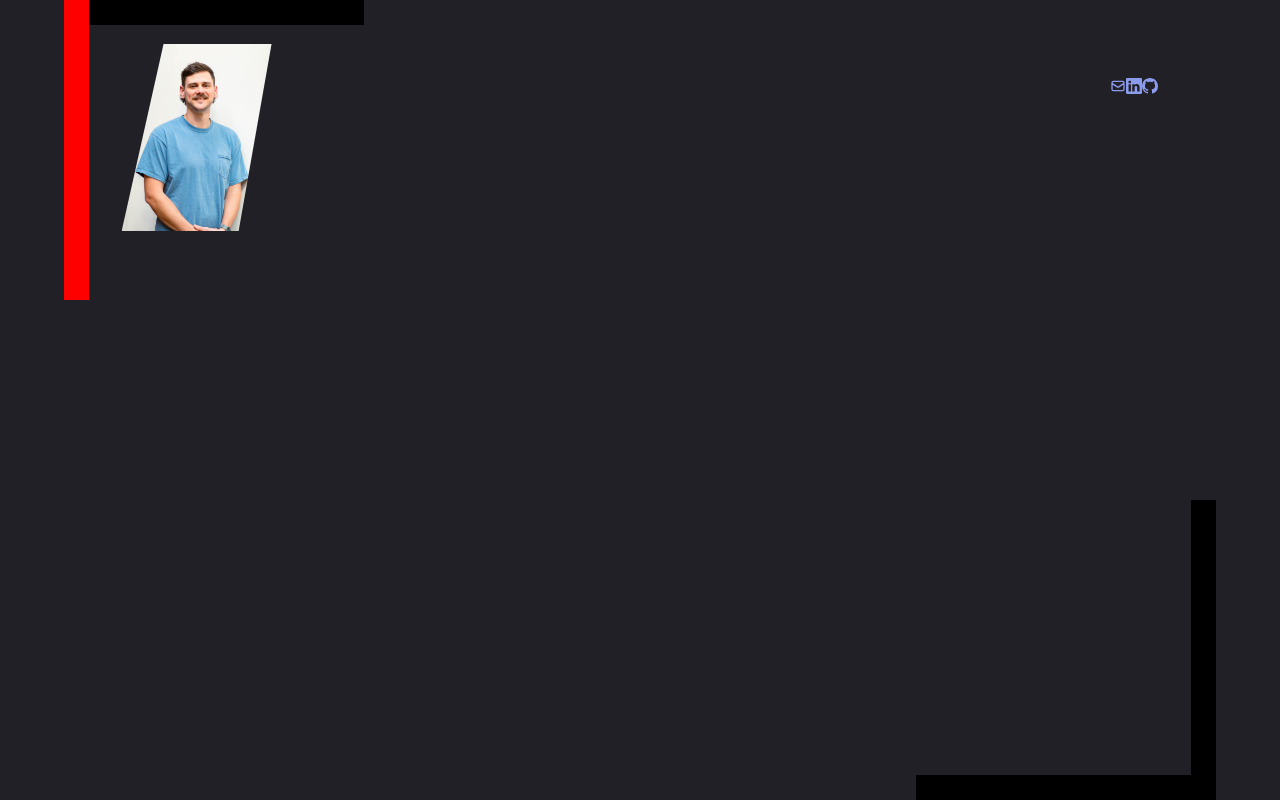
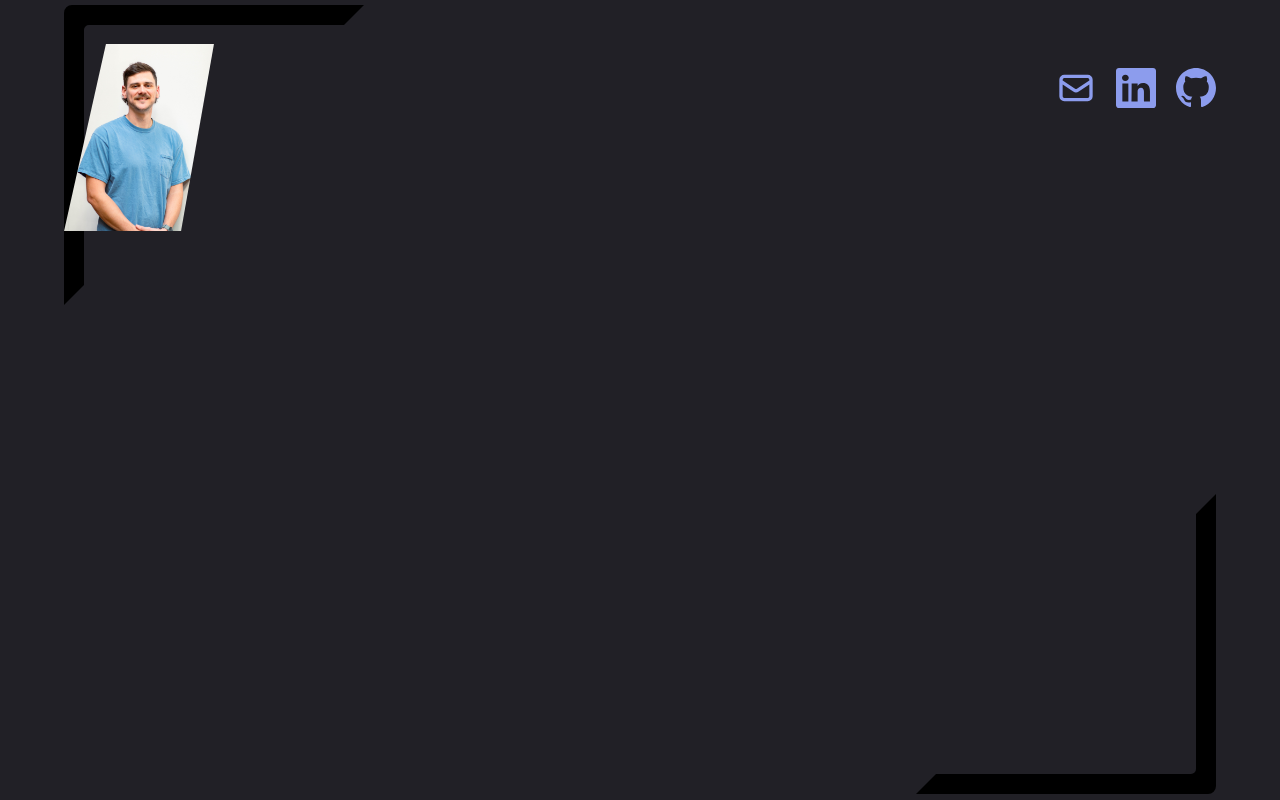
Before and after one commit to alecdhansen/AlecHansen, a React (Vite) app: page / in a window 1280 px wide. Built offline with nearby package versions, Linux system fonts and the light colour scheme.

Commit message:
format for svgs

```diff
--- a/src/App/index.tsx
+++ b/src/App/index.tsx
@@ -1,14 +1,24 @@
-import { AppContainer, ContentContainer } from "./style";
+import {
+  AppContainer,
+  TopBorderContainer,
+  BottomBorderContainer,
+} from "./style";
 import { colors, randomColor } from "./utils";
 import Header from "../components/Header";
+import TopCornerBorder from "../components/icons/TopCornerBorder";
+import BottomCornerBorder from "../components/icons/BottomCornerBorder";
 
 const App = () => {
   return (
     <>
       <AppContainer>
-        <ContentContainer>
-          <Header />
-        </ContentContainer>
+        <TopBorderContainer>
+          <TopCornerBorder />
+        </TopBorderContainer>
+        <BottomBorderContainer>
+          <BottomCornerBorder />
+        </BottomBorderContainer>
+        <Header />
       </AppContainer>
     </>
   );
--- a/src/App/style.ts
+++ b/src/App/style.ts
@@ -4,18 +4,16 @@ export const AppContainer = styled.div`
   width: 100vw;
   height: 100vh;
   background: #212026;
+  position: relative;
 `;
 
-export const ContentContainer = styled.div`
+export const TopBorderContainer = styled.div`
   position: absolute;
-  width: 90%;
-  height: 100%;
   left: 5%;
-  background: linear-gradient(to right, red 25px, transparent 0px) 0 0,
-    linear-gradient(to left, black 25px, transparent 4px) 100% 100%,
-    linear-gradient(to bottom, black 25px, transparent 4px) 0 0,
-    linear-gradient(to top, black 25px, transparent 4px) 100% 100%;
-
-  background-repeat: no-repeat;
-  background-size: 300px 300px;
+  margin-top: 5px;
 `;
+export const BottomBorderContainer = styled.div`
+  position: absolute;
+  right: 5%;
+  bottom: 0;
+`;
--- a/src/components/NavRight/style.ts
+++ b/src/components/NavRight/style.ts
@@ -2,4 +2,6 @@ import styled from "styled-components";
 
 export const NavLink = styled.a`
   color: #8c9ced;
+  font-size: 40px;
+  padding-left: 20px;
 `;
```
